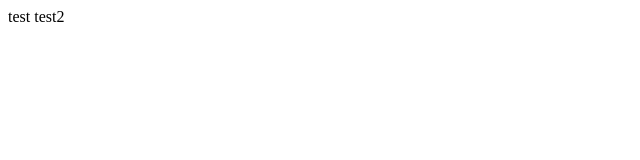
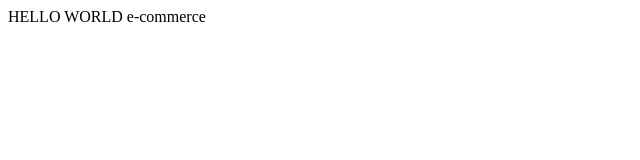
Before and after one commit to v5ln/Rest-E-Web-Project1, a plain HTML site: page page1.html in a window 1280 px wide. Shown: the whole page, without its empty margins (0-640 px from the left). Drawn offline with Linux system fonts and the light colour scheme.

Commit message:
Update page1.html

```diff
--- a/page1.html
+++ b/page1.html
@@ -1,8 +1,6 @@
 <html>
 <body>
-<p>
-    test
-    test2
-</p>
+HELLO WORLD
+e-commerce
 </body>
 </html>
```
